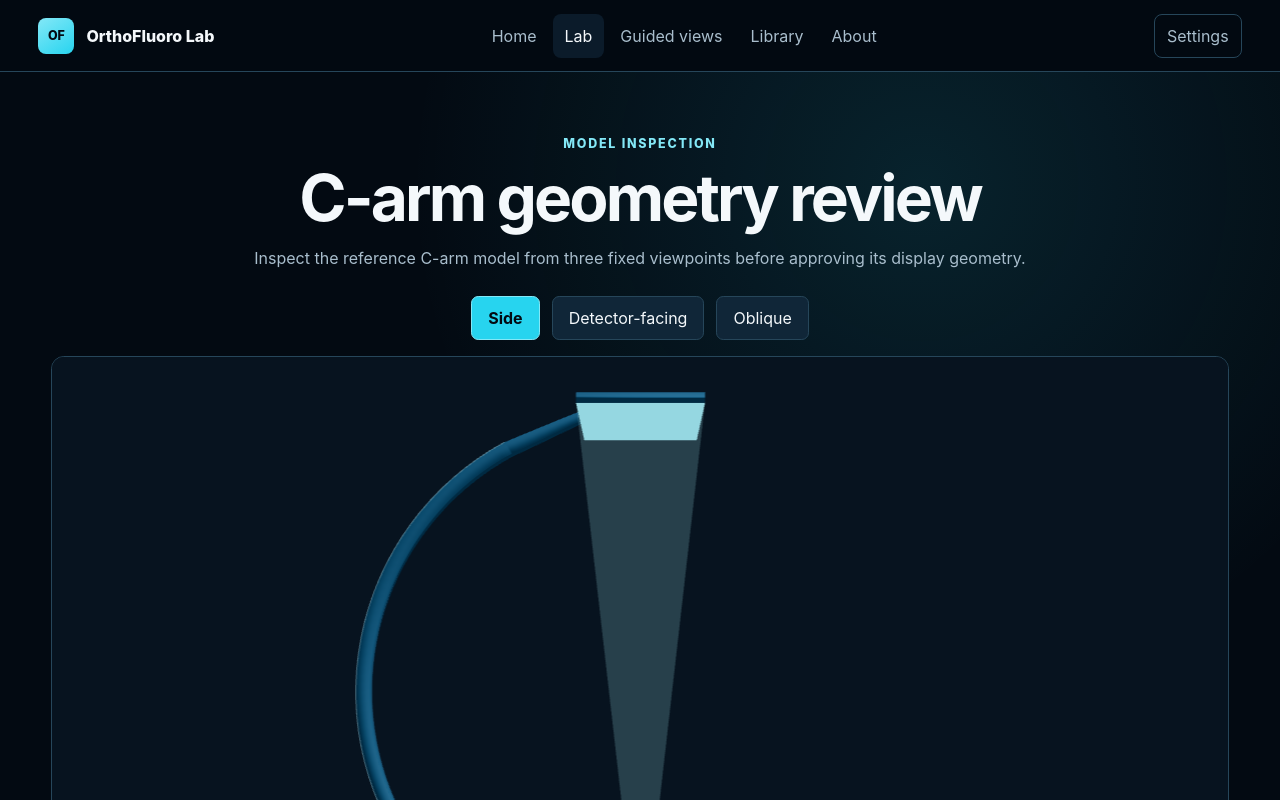
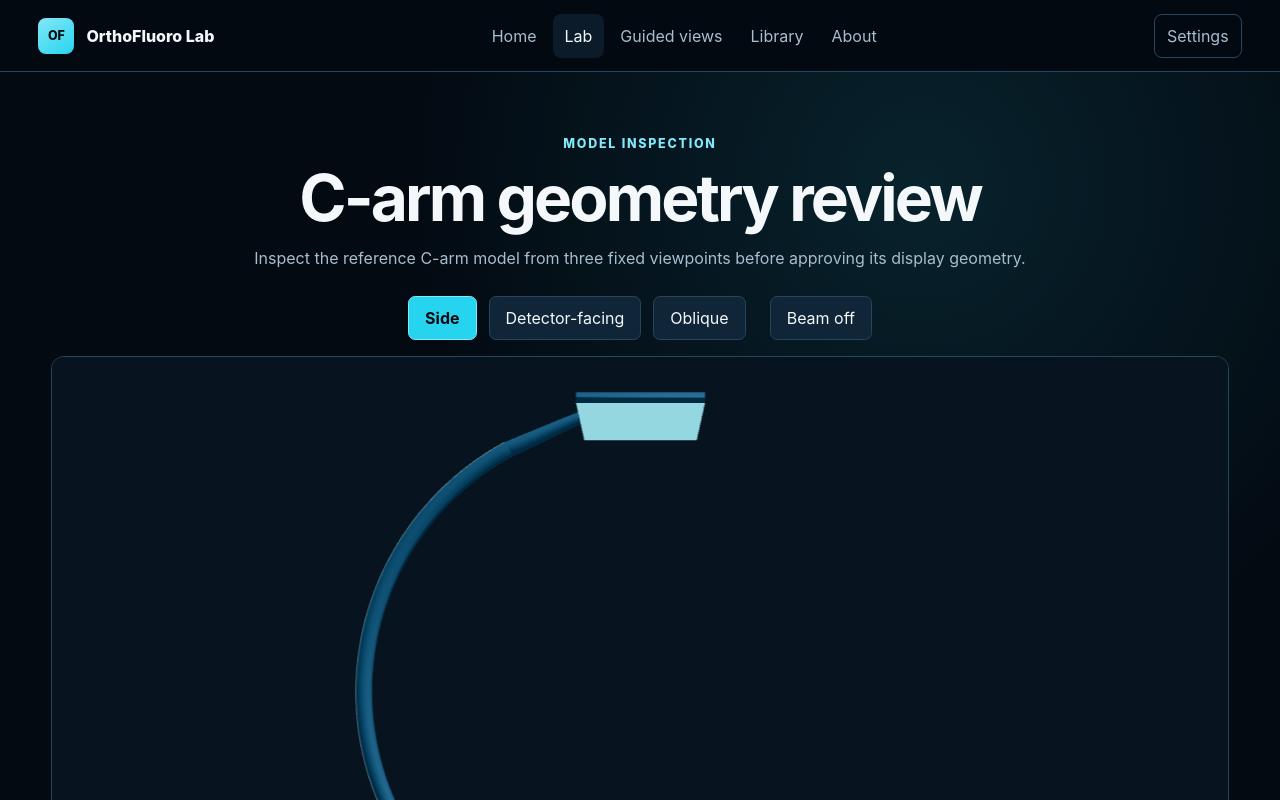
Before and after one commit to Ariustamael/OrthoFluoro-Lab, a Next.js app: page /lab/c-arm-review in a window 1280 px wide. Shown: the top 800 px of the page. Built offline with nearby package versions, Linux system fonts and the light colour scheme.

Commit message:
feat: toggle beam in c-arm review

```diff
--- a/src/pages/CArmGeometryReviewPage.tsx
+++ b/src/pages/CArmGeometryReviewPage.tsx
@@ -11,6 +11,7 @@ const REVIEW_VIEWS: readonly { label: string; value: CArmReviewView }[] = [
 ];
 
 export function CArmGeometryReviewPage() {
+  const [showBeam, setShowBeam] = useState(false);
   const [view, setView] = useState<CArmReviewView>("side");
 
   return (
@@ -23,7 +24,16 @@ export function CArmGeometryReviewPage() {
           approving its display geometry.
         </p>
       </header>
-      <div aria-label="Review viewpoint" className="c-arm-review__toolbar">
+      <div
+        aria-label="Review controls"
+        className="c-arm-review__toolbar"
+        role="group"
+      >
+        <div
+          aria-label="Review viewpoint"
+          className="c-arm-review__view-buttons"
+          role="group"
+        >
           {REVIEW_VIEWS.map(({ label, value }) => (
             <button
               aria-pressed={view === value}
@@ -35,7 +45,16 @@ export function CArmGeometryReviewPage() {
             </button>
           ))}
         </div>
-      <CArmGeometryReview view={view} />
+        <button
+          aria-pressed={showBeam}
+          className="c-arm-review__beam-toggle"
+          onClick={() => setShowBeam((visible) => !visible)}
+          type="button"
+        >
+          {showBeam ? "Beam on" : "Beam off"}
+        </button>
+      </div>
+      <CArmGeometryReview showBeam={showBeam} view={view} />
       <ul className="c-arm-review__checklist">
         <li>Detector face is square and centred on the source.</li>
         <li>Arc is circular and continuous into both terminal units.</li>
--- a/src/styles/app.css
+++ b/src/styles/app.css
@@ -454,6 +454,17 @@ button:hover {
   gap: var(--space-2);
   justify-content: center;
   margin-block: var(--space-4) var(--space-3);
+}
+
+.c-arm-review__view-buttons {
+  display: flex;
+  flex-wrap: wrap;
+  gap: var(--space-2);
+  justify-content: center;
+}
+
+.c-arm-review__beam-toggle {
+  margin-inline-start: var(--space-2);
 }
 
 .c-arm-review__toolbar button[aria-pressed="true"] {
```
Also changed, not shown: 1 other file (tests, documents, lock files or other folders). Lines whose indentation alone changed are shown as unchanged.
